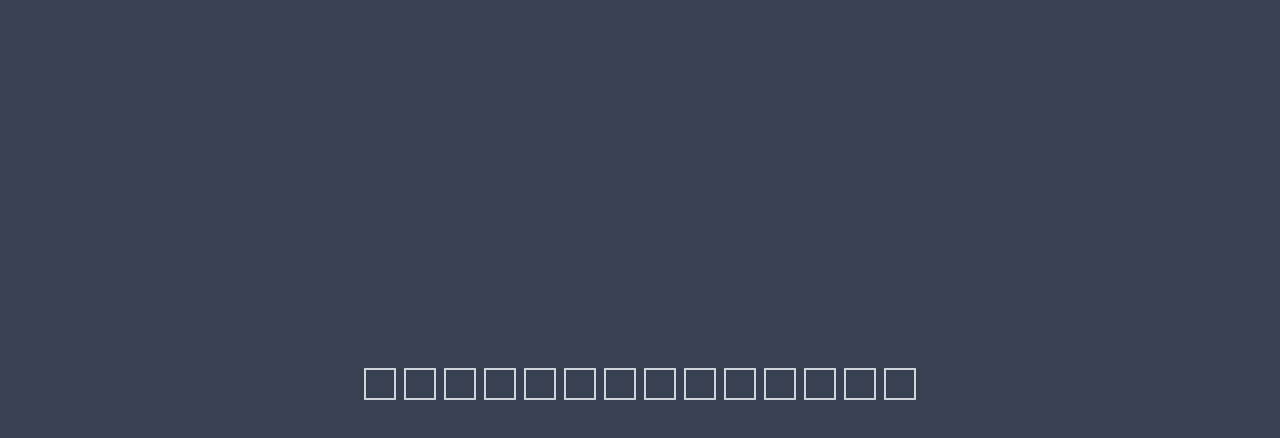
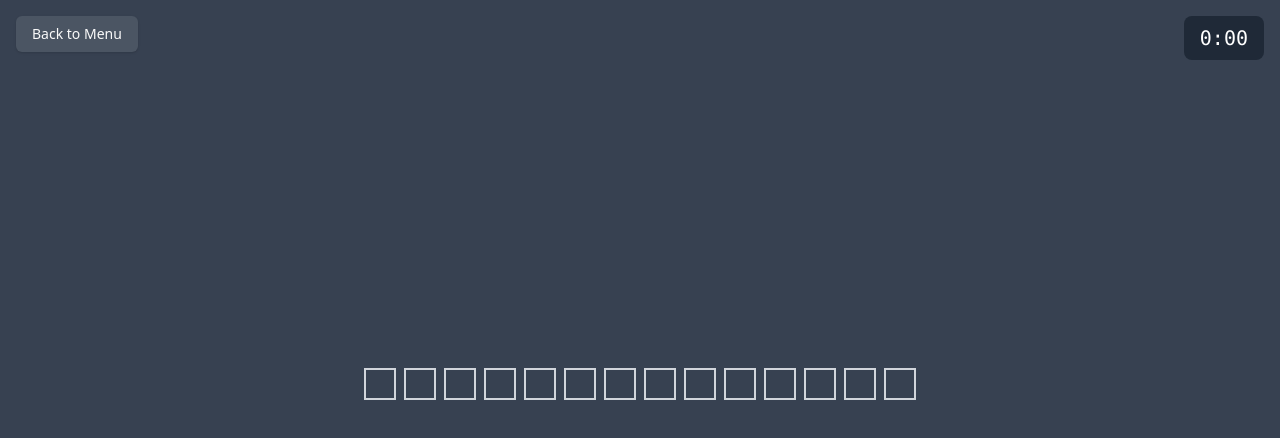
Before and after one commit to Andre-asn/stroopy, a React (Vite) app: page /game in a window 1280 px wide. Shown: the top 438 px of the page. Built offline with nearby package versions, Linux system fonts and the light colour scheme.

Commit message:
Added back button + timer in solo play

```diff
--- a/src/pages/soloGame.tsx
+++ b/src/pages/soloGame.tsx
@@ -1,15 +1,19 @@
-import { useState, useEffect } from 'react';
-import { useLocation } from 'react-router-dom';
+import { useState, useEffect, useRef } from 'react';
+import { useNavigate, useLocation } from 'react-router-dom';
 import { COLORS, generateNewRound, checkAnswer } from '../utils/gameLogic';
 import GameBackground from '../utils/gameBackground';
+import { Button } from "../components/ui/button";
 
 const Game = () => {
+    const navigate = useNavigate();
     const { state } = useLocation();
     const [scoreSquares, setScoreSquares] = useState(Array(14).fill(false));
     const [targetWord, setTargetWord] = useState('');
     const [targetColor, setTargetColor] = useState<keyof typeof COLORS>('RED');
     const [buttonStates, setButtonStates] = useState<Array<{ word: string; color: string } | null>>([]);
-    const [_gameStarted, setGameStarted] = useState(false);
+    const [time, setTime] = useState(0);
+    const [isActive, setIsActive] = useState(false);
+    const timerRef = useRef<NodeJS.Timeout | null>(null);
 
     const startNewRound = () => {
         const { targetWord, targetColor, buttonStates } = generateNewRound();
@@ -20,8 +24,16 @@ const Game = () => {
 
     const startGame = () => {
         setScoreSquares(Array(14).fill(false));
-        setGameStarted(true);
+        setIsActive(true);
+        setTime(0);
         startNewRound();
+    };
+
+    const handleBack = () => {
+        if (timerRef.current) {
+            clearInterval(timerRef.current);
+        }
+        navigate('/');
     };
 
     const handleButtonClick = (buttonWord: string) => {
@@ -42,12 +54,18 @@ const Game = () => {
         }
 
         if (scoreSquares.every(square => square)) {
-            setGameStarted(false);
-            alert(`Game Over! Play again?`);
-            startGame()
+            setIsActive(false);
+            alert(`Game Over! Time: ${formatTime(time)}\nPlay again?`);
+            startGame();
         } else {
             startNewRound();
         }
+    };
+
+    const formatTime = (timeInSeconds: number) => {
+        const minutes = Math.floor(timeInSeconds / 60);
+        const seconds = timeInSeconds % 60;
+        return `${minutes}:${seconds.toString().padStart(2, '0')}`;
     };
 
     useEffect(() => {
@@ -56,9 +74,38 @@ const Game = () => {
         }
     }, []);
 
+    useEffect(() => {
+        if (isActive) {
+            timerRef.current = setInterval(() => {
+                setTime(prevTime => prevTime + 1);
+            }, 1000);
+        } else if (timerRef.current) {
+            clearInterval(timerRef.current);
+        }
+
+        return () => {
+            if (timerRef.current) {
+                clearInterval(timerRef.current);
+            }
+        };
+    }, [isActive]);
+
     return (
         <div className="bg-gray-700 min-h-screen w-full flex flex-col items-center justify-center p-8 gap-8 relative overflow-hidden">
             <GameBackground targetWord={targetWord} targetColor={COLORS[targetColor]} />
+
+            {/* Back Button */}
+            <Button
+                onClick={handleBack}
+                className="absolute top-4 left-4 z-10 bg-gray-600 hover:bg-gray-700"
+            >
+                Back to Menu
+            </Button>
+
+            {/* Timer */}
+            <div className="absolute top-4 right-4 z-10 bg-gray-800 px-4 py-2 rounded-lg">
+                <span className="text-white text-xl font-mono">{formatTime(time)}</span>
+            </div>
 
             <div className="flex gap-2 z-10">
                 {scoreSquares.map((filled, index) => (
```
